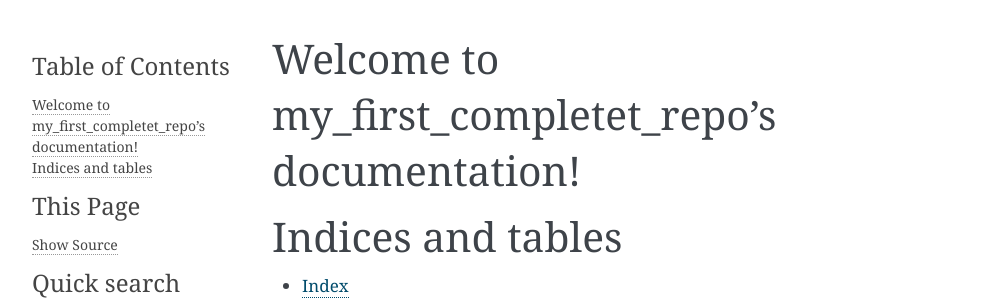
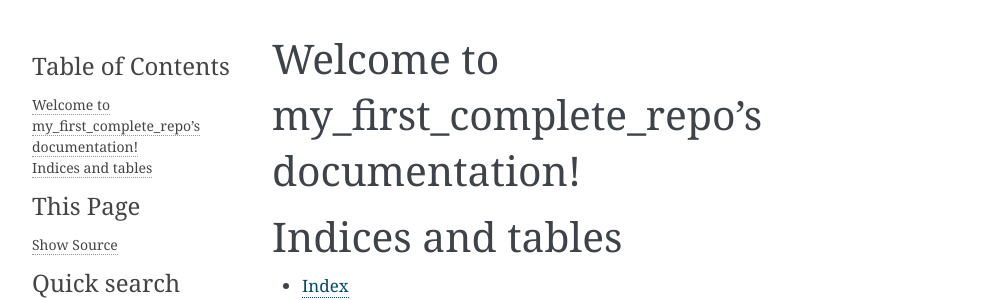
Before and after one commit to WillyWallace/my_first_complete_repo, a Sphinx documentation site: the page built from docs/source/index.rst, in a window 1280 px wide. Shown: the top 300 px of the page, without its empty margins (148-1141 px from the left). Built offline with Sphinx 7.4.7, drawn with Linux system fonts in a browser that asks for light colours.

Commit message:
update docs

```diff
--- a/docs/_config.yml
+++ /dev/null
@@ -1 +0,0 @@
-theme: jekyll-theme-minimal
--- a/docs/source/conf.py
+++ b/docs/source/conf.py
@@ -17,7 +17,7 @@
 
 # -- Project information -----------------------------------------------------
 
-project = 'my_first_completet_repo'
+project = 'my_first_complete_repo'
 copyright = '2022, Andreas Foth'
 author = 'Andreas Foth'
 
--- a/docs/source/index.rst
+++ b/docs/source/index.rst
@@ -1,10 +1,10 @@
-.. my_first_completet_repo documentation master file, created by
-   sphinx-quickstart on Tue Jan 25 15:26:42 2022.
+.. my_first_complete_repo documentation master file, created by
+   sphinx-quickstart on Tue Jan 25 15:37:40 2022.
    You can adapt this file completely to your liking, but it should at least
    contain the root `toctree` directive.
 
-Welcome to my_first_completet_repo's documentation!
-===================================================
+Welcome to my_first_complete_repo's documentation!
+==================================================
 
 .. toctree::
    :maxdepth: 2
```
Also changed, not shown: 10 other files.
